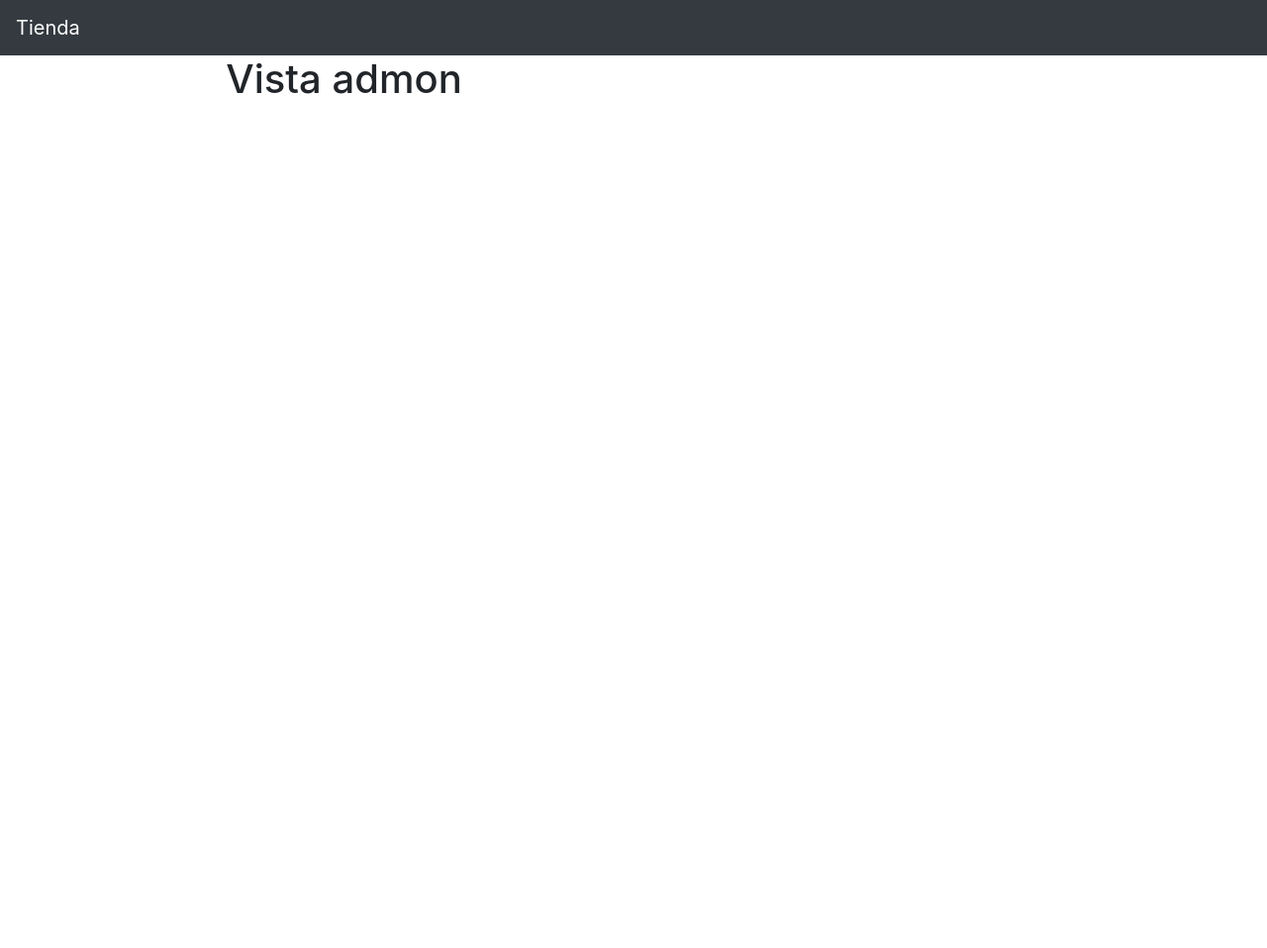
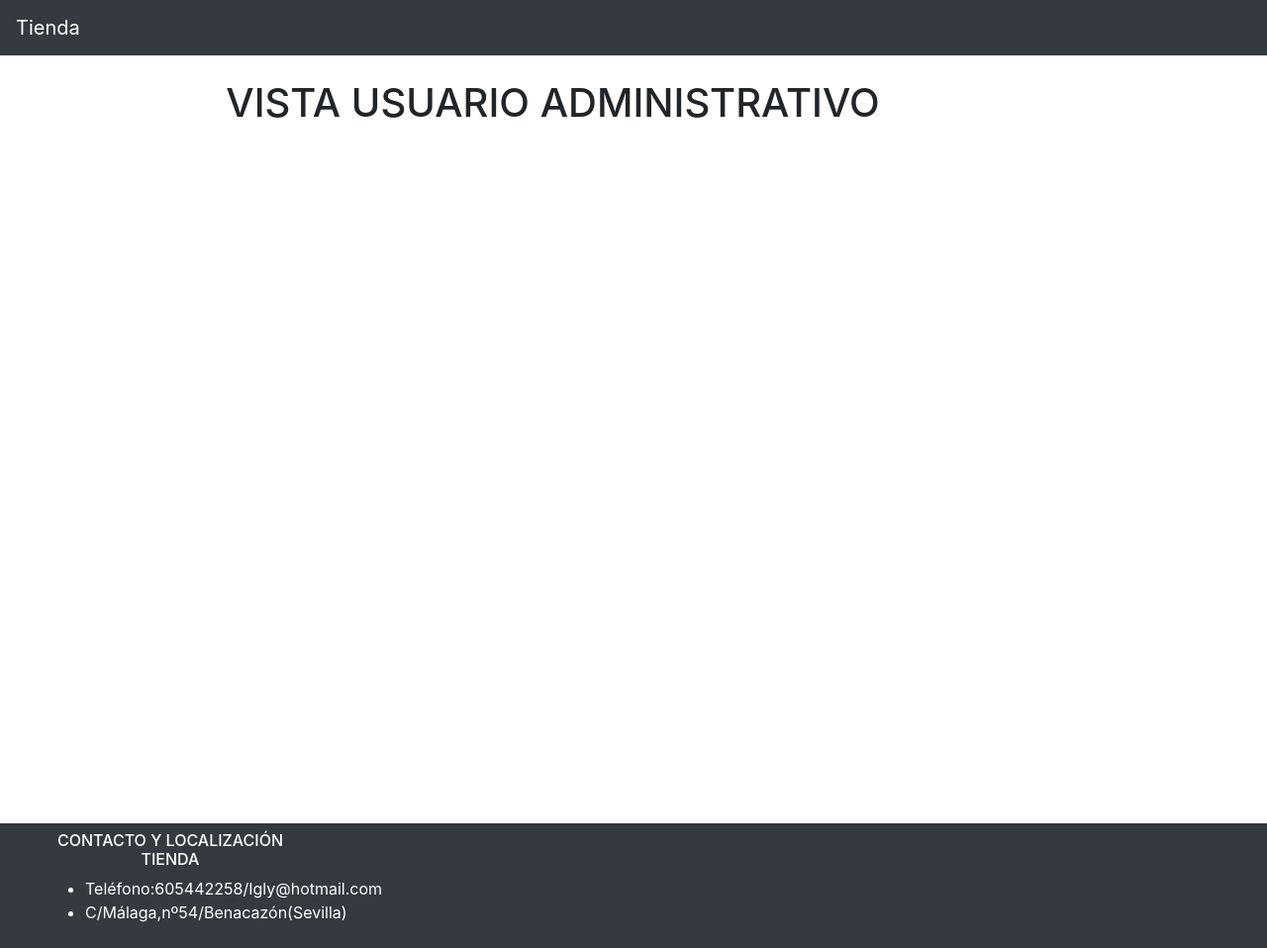
Before and after one commit to FranIglesia/Proyecto, a PHP site: page /app/vistas/admonInicioVista.php in a window 1280 px wide. Shown: the whole page at 99% size. Before the commit the page ends 95 px from the top, so only its background shows below. Run offline with PHP 8.4, Linux system fonts and the light colour scheme; data that the repository does not hold is empty; some libraries are stand-ins or nearby versions.

Commit message:
vistas varias

```diff
--- a/app/vistas/admonInicioVista.php
+++ b/app/vistas/admonInicioVista.php
@@ -1,4 +1,7 @@
 <?php include_once("encabezado.php"); ?>
-<h1>Vista admon</h1><!-- inicio vista -->
+<h1>VISTA USUARIO ADMINISTRATIVO</h1><!-- inicio vista -->
+    <br><br><br><br><br><br><br><br><br><br>
+         <br><br><br><br><br><br><br><br><br>
+             <br><br><br><br><br><br><br><br><br><br>
 
 <?php include_once("piepagina.php"); ?>
--- a/app/vistas/admonProductosCaratulaVista.php
+++ b/app/vistas/admonProductosCaratulaVista.php
@@ -38,4 +38,6 @@
 </div><!--card-->
 <a href="<?php print RUTA; ?>admonProductos/alta" class="btn btn-success">
   Dar de alta un producto</a>
+   <br><br><br><br><br><br><br>
+
 <?php include_once("piepagina.php"); ?>
--- a/app/vistas/admonUsuariosCaratulaVista.php
+++ b/app/vistas/admonUsuariosCaratulaVista.php
@@ -28,4 +28,6 @@
   <a href="<?php print RUTA; ?>admonUsuarios/alta" class="btn btn-success">
   Dar de alta un usuario</a>
 </div><!--card-->
+   <br><br><br><br><br><br><br><br><br><br><br>
+         <br><br><br><br><br><br><br><br><br>
 <?php include_once("piepagina.php"); ?>
--- a/app/vistas/admonUsuariosVista.php
+++ b/app/vistas/admonUsuariosVista.php
@@ -45,4 +45,6 @@
     </div>
   </form>
 </div><!--card-->
+ <br><br><br><br><br><br><br><br><br><br>
+
 <?php include_once("piepagina.php"); ?>
--- a/app/vistas/admonVista.php
+++ b/app/vistas/admonVista.php
@@ -25,4 +25,6 @@
     </div>
   </form>
 </div><!--card-->
+<br><br><br><br><br><br><br><br><br><br>
+<br><br><br><br><br><br><br>
 <?php include_once("piepagina.php"); ?>
--- a/app/vistas/contactoVista.php
+++ b/app/vistas/contactoVista.php
@@ -1,4 +1,4 @@
-<?php include_once("encabezado.php"); //formulario contacto
+<?php include_once("encabezado.php");
 print "<h2 class='text-center'>Contacto</h2>";
 ?>
 <div class="card p-4 bg-light">
@@ -24,6 +24,8 @@ print "<h2 class='text-center'>Contacto</h2>";
   </div>
 </form>
 </div>
+<br><br><br><br><br><br><br>
+<br><br><br><br><br><br>
 <?php
 include_once("piepagina.php");
 ?>
--- a/app/vistas/cursosVista.php
+++ b/app/vistas/cursosVista.php
@@ -15,6 +15,7 @@
               print $datos['data'][$i]["id"]."/cursos'>";
               print $datos['data'][$i]["nombre"]."</a></p>";
               print "</div>";
+
               $ren++;
               if ($ren==4) {
                 $ren = 0;
@@ -23,4 +24,7 @@
             }
           ?>
         </div><!--card-->
+         <br><br><br><br><br><br><br><br><br><br>
+         <br><br><br><br><br><br><br><br><br>
+
 <?php include_once("piepagina.php"); ?>
--- a/app/vistas/encabezado.php
+++ b/app/vistas/encabezado.php
@@ -10,7 +10,7 @@
 </head>
 <body>
   <nav class="navbar navbar-expand-sm bg-dark navbar-dark">
-    <a href="<?php print RUTA."tienda"; ?>" class="navbar-brand">Tienda</a><!-- //añade opcion de la ruta -->
+    <a href="<?php print RUTA."tienda"; ?>" class="navbar-brand">Tienda</a>
     <div class="collapse navbar-collapse" id="menu">
     <?php if ($datos["menu"]) {
       print "<ul class='navbar-nav mr-auto mt-2 mt-lg-0'>";
@@ -76,3 +76,4 @@
           }
         }
       ?>
+      <br>
--- a/app/vistas/librosVista.php
+++ b/app/vistas/librosVista.php
@@ -23,4 +23,7 @@
             }
           ?>
         </div><!--card-->
+        <br><br><br><br><br><br><br><br><br><br>
+        <br><br><br><br><br><br><br><br><br>
+
 <?php include_once("piepagina.php"); ?>
--- a/app/vistas/loginVista.php
+++ b/app/vistas/loginVista.php
@@ -35,4 +35,6 @@
   <a href="<?php print RUTA; ?>login/registro/" >Darse de alta en el sistema</a><br>
   <a href="<?php print RUTA; ?>login/olvido/">¿Olvidaste tu clave de acceso?</a><br>
    <a href="<?php print RUTA; ?>login/cambiaclave/1">¿Quiere cambiar la clave?</a>
+   <br><br><br><br><br><br><br><br><br><br>
+   <br><br><br><br>
 <?php include_once("piepagina.php"); ?>
--- a/app/vistas/piepagina.php
+++ b/app/vistas/piepagina.php
@@ -1,6 +1,24 @@
-</div> <!--8col -->
-<div class="col-sm-2"></div>
+</div>
+</div>
+
 </div> <!--row -->
-</div> <!--container-->
+</div>
+
+
+<footer>
+<nav class="navbar navbar-expand-sm bg-dark navbar-dark text-white">
+  	<div class="col-xs-12 col-md-6 col-lg-3">
+			<h6 class="text-center">CONTACTO Y LOCALIZACIÓN TIENDA</h6>
+		<div class="col-xs-12 col-md-6 col-lg-3">
+			<ul>
+			<li>Teléfono:605442258/Igly@hotmail.com</li>
+			<li>C/Málaga,nº54/Benacazón(Sevilla)</li>
+			</ul>
+
+		</div>
+		</div>
+</nav>
+ </footer>
 </body>
+
 </html>
--- a/app/vistas/sobremiVista.php
+++ b/app/vistas/sobremiVista.php
@@ -16,6 +16,7 @@ print "<br>";
 print "<br>";
 print "</div>";
 print "<a href='".RUTA."tienda' class='btn btn-success'/>Regresar</a>";
-
+print "<br>";
+print "<br>";
 
 include_once("piepagina.php"); ?>
--- a/app/vistas/tiendaVista.php
+++ b/app/vistas/tiendaVista.php
@@ -49,4 +49,6 @@
             }
           ?>
         </div><!--card-->
+         </div>
+         <br>
 <?php include_once("piepagina.php"); ?>
```
